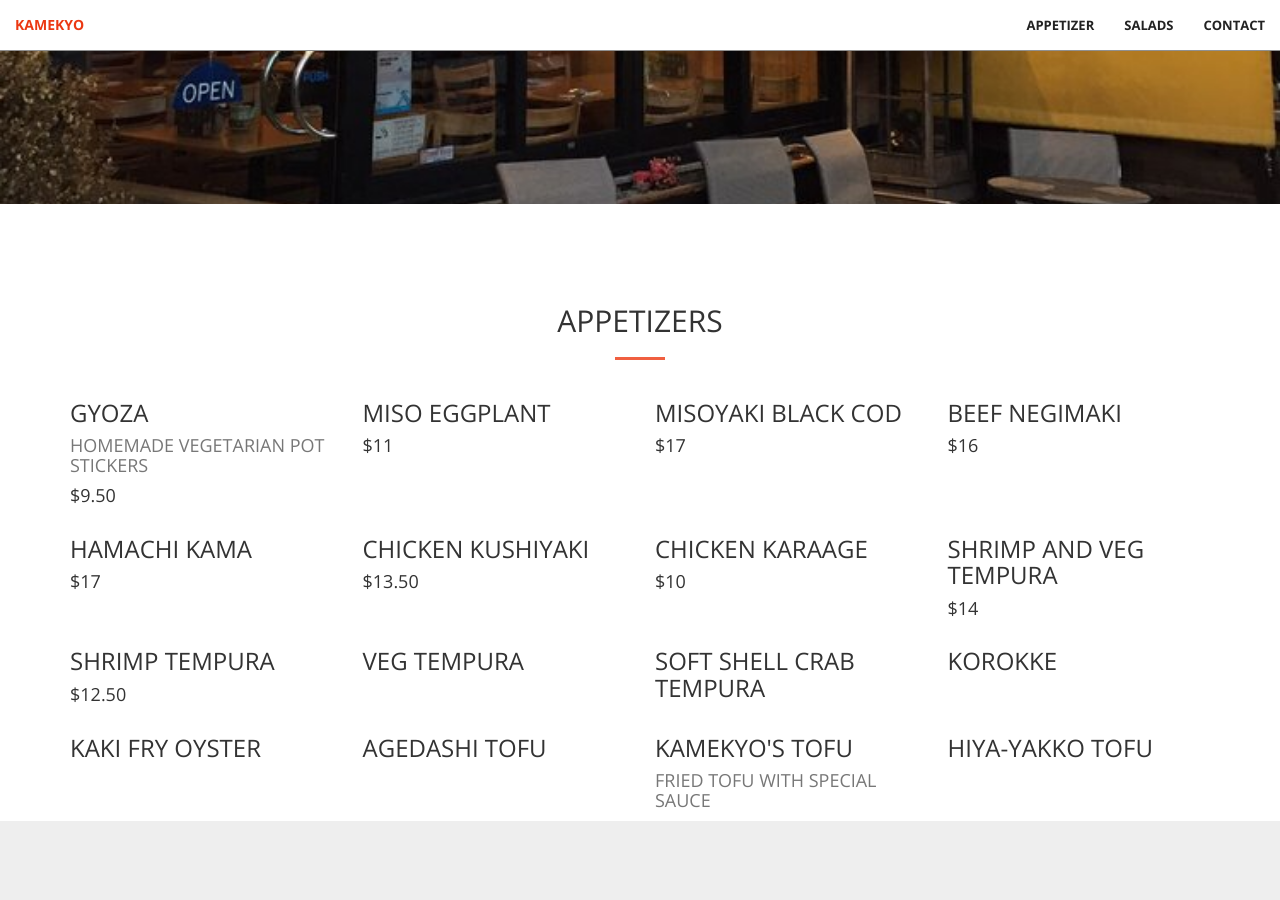
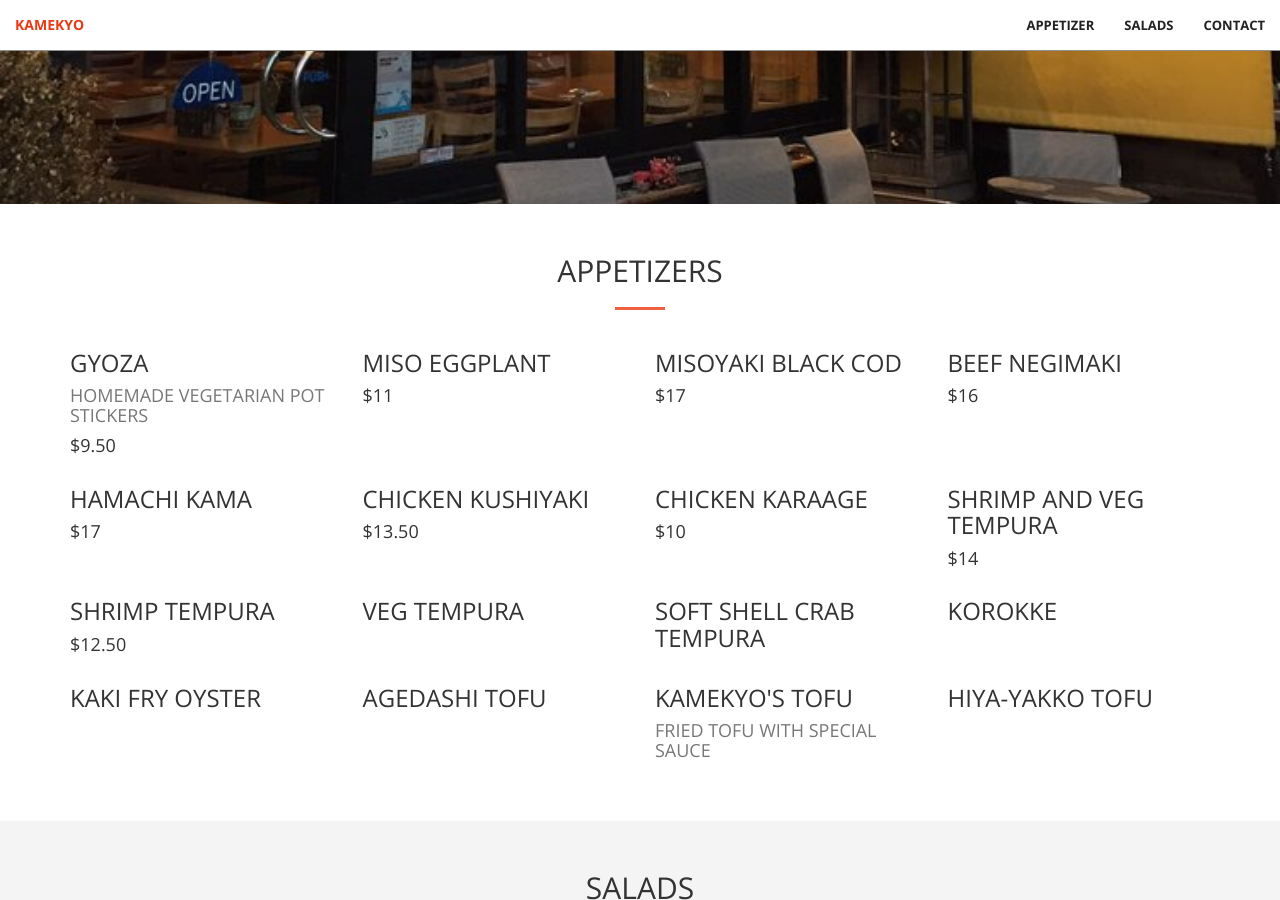
Before and after one commit to CyrusLiang/kamekyo, a Jekyll site: the page built from index.html, in a window 1280 px wide and 900 px high, scrolled down 696 px. Built offline with Jekyll 4.4.1, drawn with Linux system fonts in a browser that asks for light colours.

Commit message:
Update _base.scss

```diff
--- a/_sass/_base.scss
+++ b/_sass/_base.scss
@@ -351,10 +351,10 @@ body {
 
 // Custom
 section {
-    padding-bottom: 0;
+    padding: 50px;
 }
 section:nth-child(even) {
-    background: #eee;
+    background: #f4f4f4;
 }
 .menu {
     text-transform: uppercase;
```
